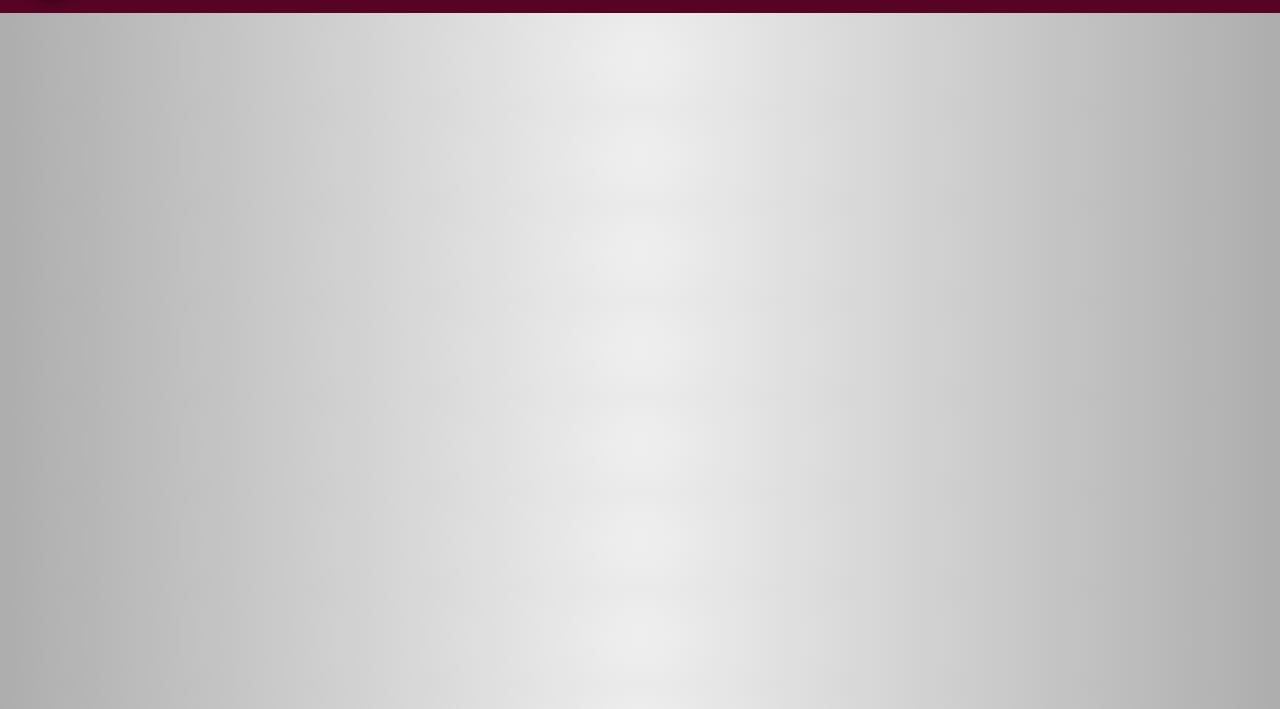
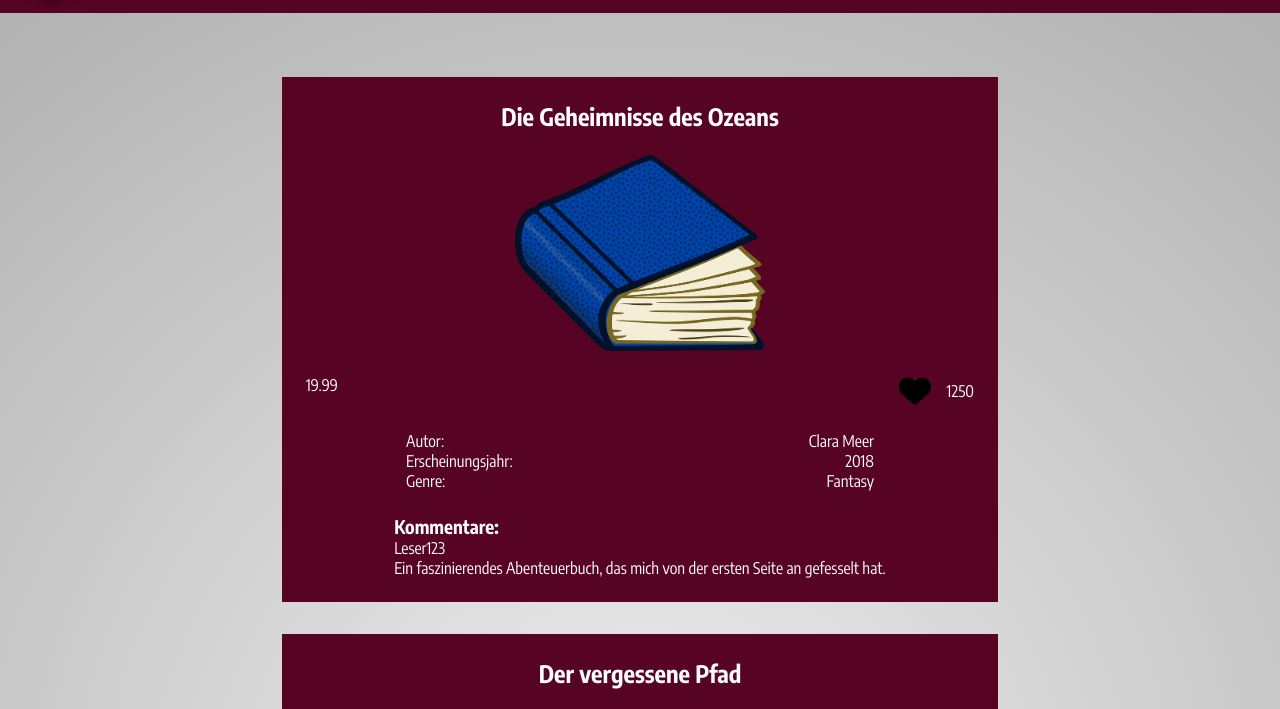
Before and after one commit to Juleztn/Bookstore, a plain HTML site: page index.html in a window 1280 px wide. Shown: the part 83-792 px from the top of the page. Drawn offline with Linux system fonts and the light colour scheme.

Commit message:
js render books

```diff
--- a/index.html
+++ b/index.html
@@ -3,20 +3,20 @@
 <head>
     <meta charset="UTF-8">
     <meta name="viewport" content="width=device-width, initial-scale=1.0">
-    <title>Bookstore</title>
+    <title>Jule's Bookstore</title>
     <link rel="shortcut icon" href="./assets/icons/book-icon.png" type="image/x-icon">
     <link rel="stylesheet" href="style.css">
     <link rel="stylesheet" href="./styles/standard.css">
     <link rel="stylesheet" href="./styles/fonts.css">
 </head>
-<body>
+<body onload="init()">
 
     <header>
         <img src="./assets/icons/book-icon.png" alt="">
         <span>Jule's Bookstore</span>
     </header>
 
-    <section id="books">
+    <section id="book_one">
 
     </section>
 
--- a/script.js
+++ b/script.js
@@ -0,0 +1,51 @@
+let bookRef = document.getElementById('book_one');
+
+function init() {
+    bookTemplate();
+}
+
+function bookTemplate() {
+    for (let i = 0; i < 3; i++) {
+        bookRef.innerHTML += renderBooks(i);
+    }
+}
+
+function renderBooks(i) {
+    return `<div class="books-style">
+        <h2>${books[i].name}</h2>
+        <img class="book-img" src="../assets/img/book.png" alt="">
+        <div class="price-likes">
+            <p>${books[i].price}</p>
+            <div class="likes">
+                <img class="heart-img" src="../assets/icons/heart-solid.svg" alt="">
+                <p>${books[i].likes}</p>
+            </div>
+        </div>
+        <div class="book-infos">
+            <div class="infos"><p>Autor:</p>${books[i].author}</div>
+            <div class="infos"><p>Erscheinungsjahr:</p>${books[i].publishedYear}</div>
+            <div class="infos"><p>Genre:</p>${books[i].genre}</div>
+        </div>
+        <div>
+            <h3>Kommentare:</h3>
+            <div>${showComments(i)}</div>
+        </div>
+        </div>
+    `;
+}
+
+function showComments(i) {
+    if (books[i].comments.length === 0) {
+        return `<p>Noch keine Kommentare</p>`
+    } else {
+        for (let indexComments = 0; indexComments < books[i].comments.length; indexComments++) {
+            return `<p>${books[i].comments[indexComments].name}</p>
+                <p>${books[i].comments[indexComments].comment}</p>`
+            }
+
+    }
+}
+
+
+
+console.table(books[2]);
--- a/style.css
+++ b/style.css
@@ -14,3 +14,50 @@ header img {
     width: 64px;
     filter: drop-shadow(4px 4px 4px #300113);
 }
+
+#book_one {
+    margin: 64px 250px;
+}
+
+.book-img {
+    width: 250px;
+    height: auto;
+    object-fit: cover;
+}
+
+.price-likes {
+    width: -webkit-fill-available;
+    display: flex;
+    justify-content: space-between;
+}
+
+.books-style {
+    background-color: #570323;
+    margin: 32px;
+    padding: 24px;
+    display: flex;
+    flex-direction: column;
+    align-items: center;
+    color: white;
+    gap: 24px;
+}
+
+.heart-img {
+    width: 32px;
+}
+
+.likes {
+    display: flex;
+    align-items: center;
+    gap: 16px;
+}
+
+.book-infos {
+    width: -webkit-fill-available;
+    padding: 0 100px;
+}
+
+.infos {
+    display: flex;
+    justify-content: space-between;
+}
```
Also changed, not shown: assets/icons/heart-regular.svg (added), assets/icons/heart-solid.svg (added), assets/img/book.png (added).
